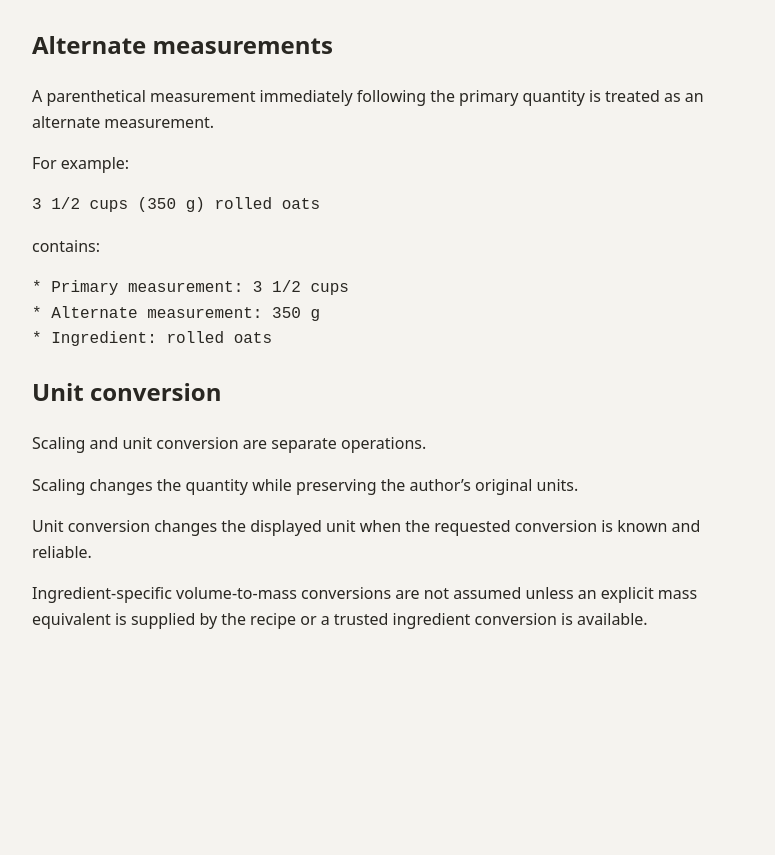
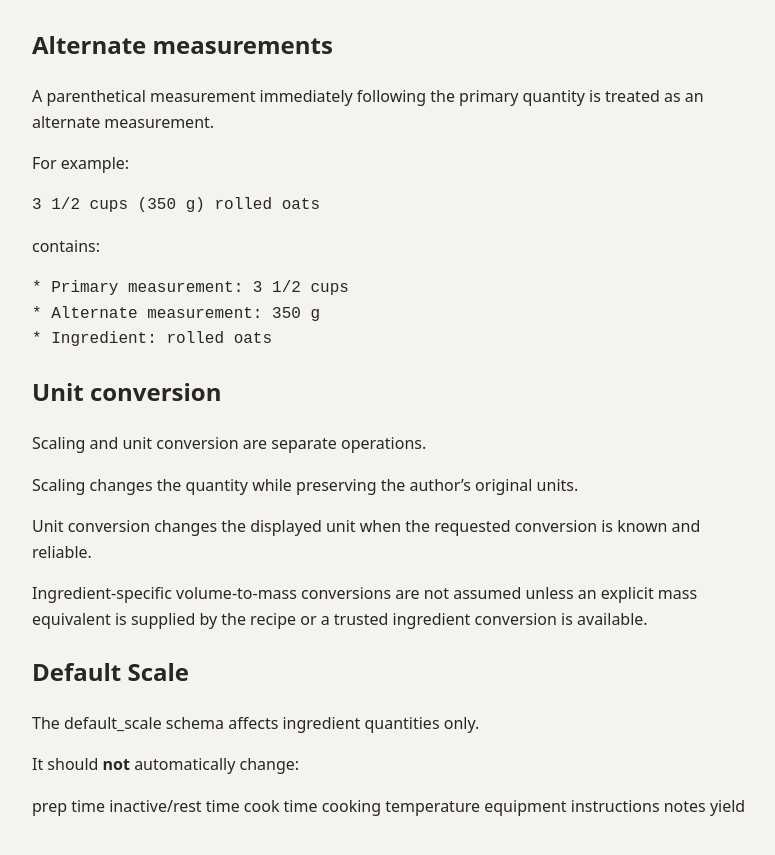
Before and after one commit to sundaycake/recipes, a Jekyll site: the page built from docs/RECIPE_SPEC.md, in a window 1280 px wide and 900 px high, scrolled down 2090 px. Shown: the top 855 px of the window, without its empty margins (244-1019 px from the left). Built offline with Jekyll 4.4.1, drawn with Linux system fonts in a browser that asks for light colours; our own code applies the rules of GitHub Pages for plain Markdown files; before the commit the page ends 2803 px from its top, so only the background shows below that.

Commit message:
Update RECIPE_SPEC.md

```diff
--- a/docs/RECIPE_SPEC.md
+++ b/docs/RECIPE_SPEC.md
@@ -107,3 +107,18 @@ Scaling changes the quantity while preserving the author's original units.
 Unit conversion changes the displayed unit when the requested conversion is known and reliable.
 
 Ingredient-specific volume-to-mass conversions are not assumed unless an explicit mass equivalent is supplied by the recipe or a trusted ingredient conversion is available.
+
+## Default Scale
+
+The default_scale schema affects ingredient quantities only.
+
+It should **not** automatically change:
+
+prep time
+inactive/rest time
+cook time
+cooking temperature
+equipment
+instructions
+notes
+yield
```
